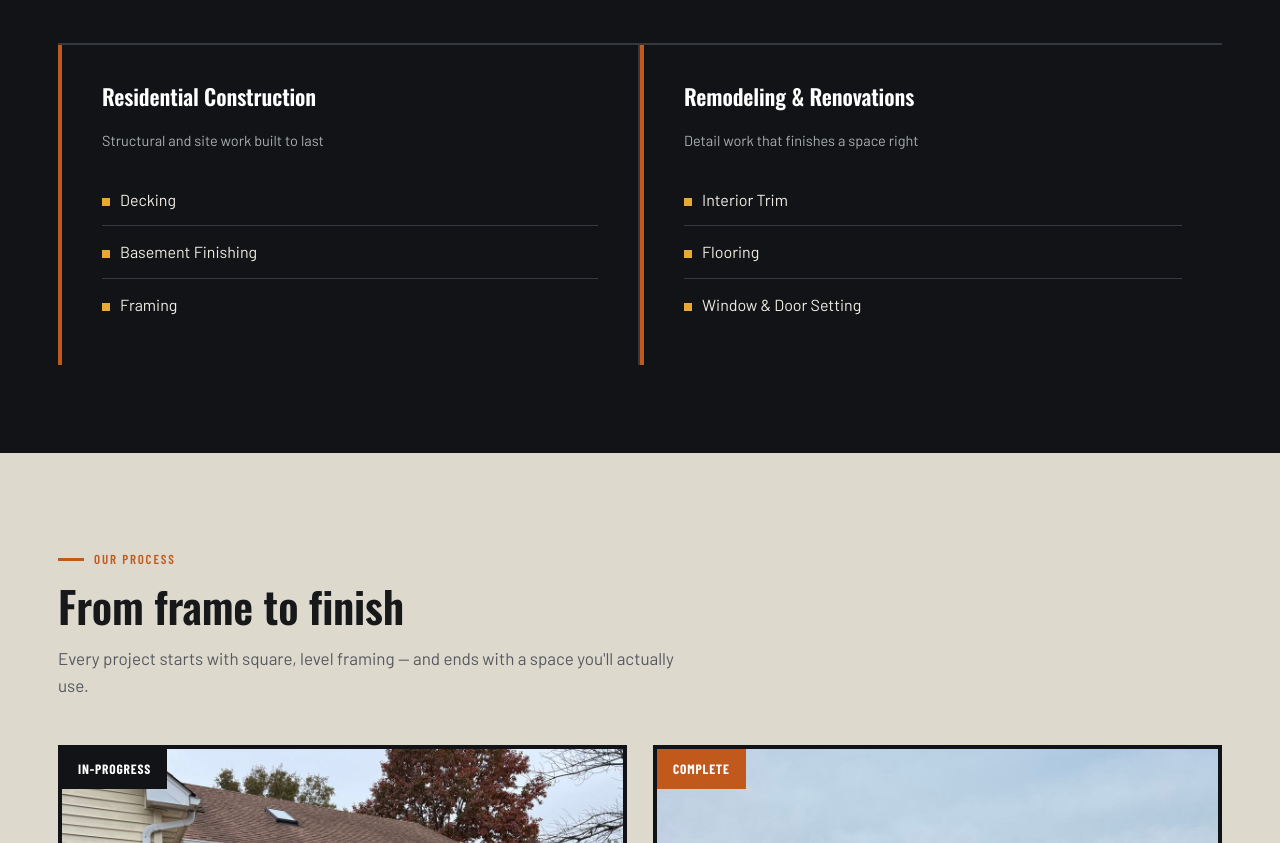
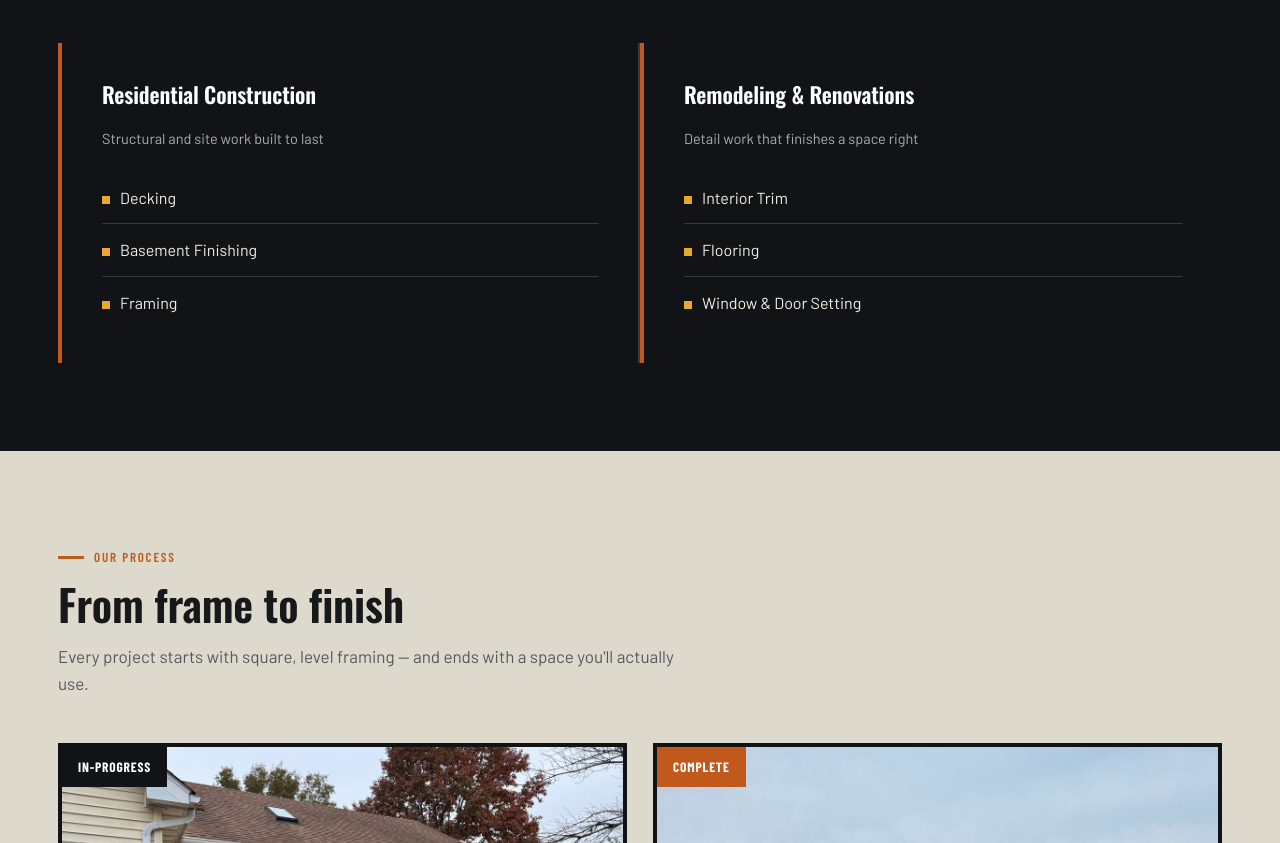
Before and after one commit to mattdubo/TrottaConstruction, a plain HTML site: page index.html in a window 1280 px wide. Shown: the part 1926-2769 px from the top of the page. Drawn offline with nearby package versions, Linux system fonts and the light colour scheme.

Commit message:
Add files via upload

```diff
--- a/styles.css
+++ b/styles.css
@@ -249,7 +249,7 @@
   #services .section-head p { color: var(--on-dark-soft); }
   #services .eyebrow { color: var(--amber); }
   #services .section-head h2 { color: #fff; }
-  .service-cols { display: grid; grid-template-columns: 1fr 1fr; border-top: 2px solid var(--line-dark); }
+  .service-cols { display: grid; grid-template-columns: 1fr 1fr; }
   .service-col { padding: 34px 40px; border-left: 4px solid var(--rust); }
   .service-col:first-child { border-right: 2px solid var(--line-dark); }
   .service-col h3 { color: #fff; font-size: 22px; margin-bottom: 6px; }
```
